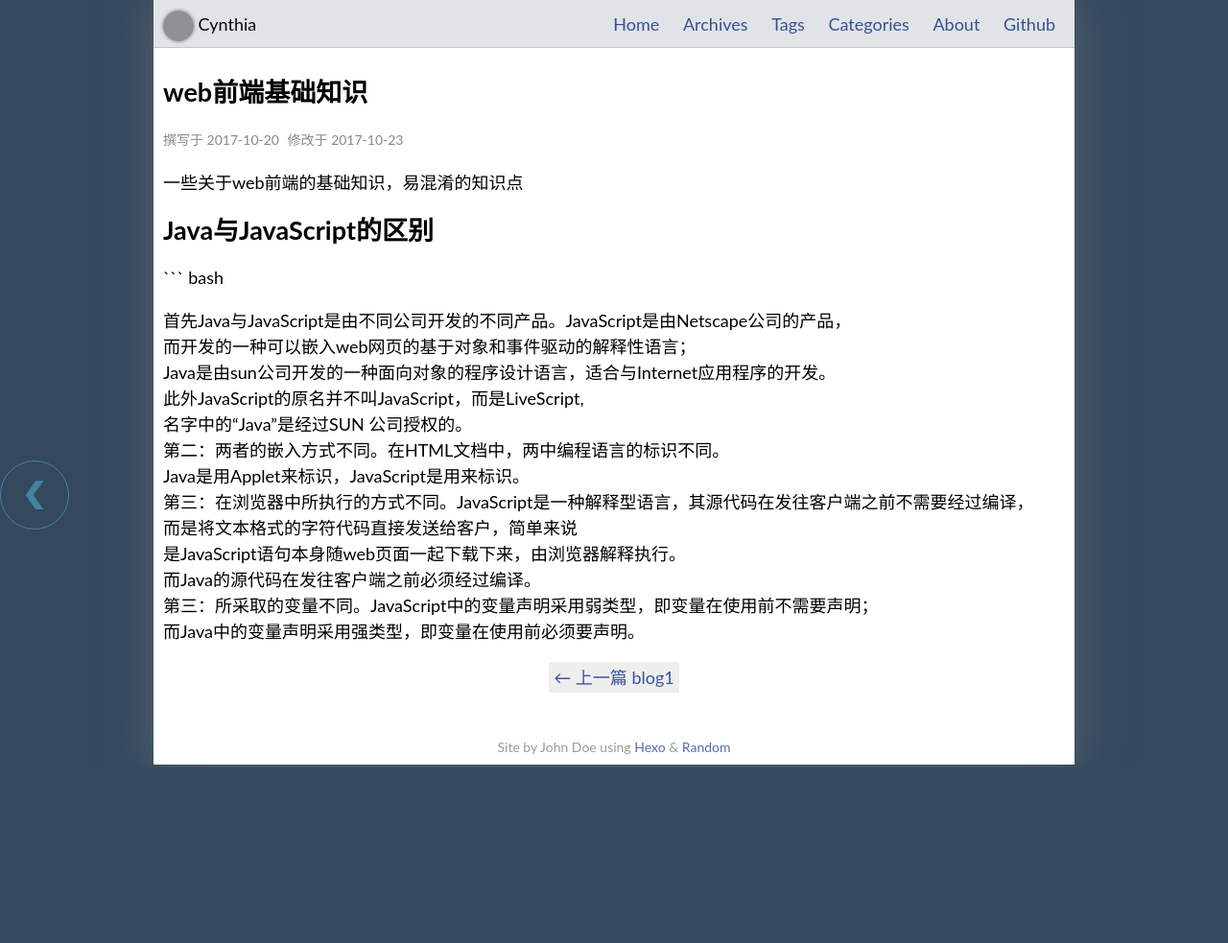
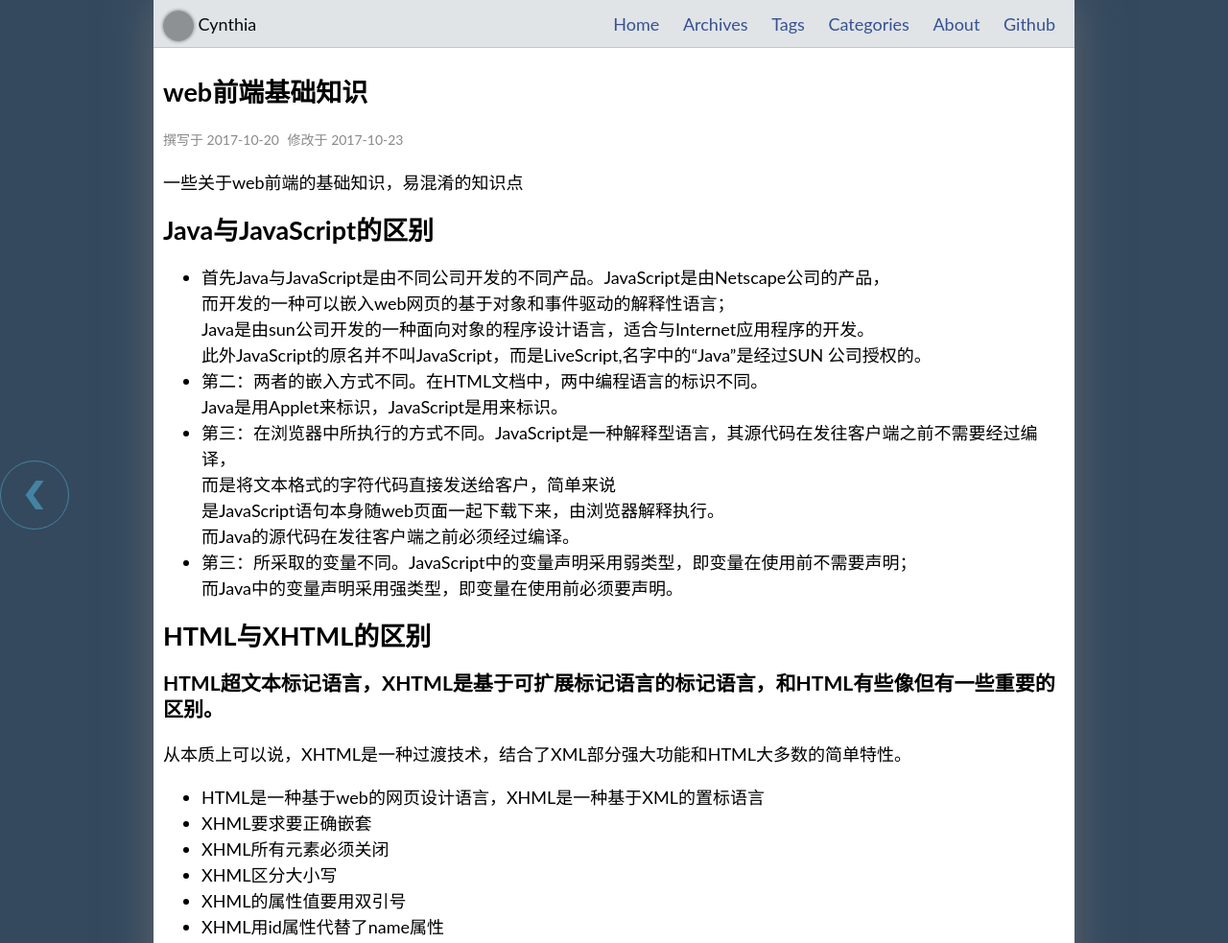
Before and after one commit to Cynthiaman/Cynthiaman.github.io, a plain HTML site: page 2017/10/20/hello-world/index.html in a window 1280 px wide. Shown: the top 983 px of the page at 96% size. Before the commit the page ends 800 px from the top, so only its background shows below. Drawn offline with Linux system fonts and the light colour scheme; grey boxes are pictures that could not be loaded.

Commit message:
Site updated: 2017-10-23 23:17:31

````diff
--- a/2017/10/20/hello-world/index.html
+++ b/2017/10/20/hello-world/index.html
@@ -17,8 +17,8 @@
 
 
     <meta name="description" content="一些关于web前端的基础知识，易混淆的知识点
-Java与JavaScript的区别``` bash
-首先Java与JavaScript是由不同公司开发的不同产品。JavaScript是由Netscape公司的产品，而开发的一种可以嵌入web网页的基于对象和事件驱动的解释性语言；Java是由sun公司开发的一种面向对象的程序设计语言，适合与Internet应用程序的开发。此外JavaScrip...">
+Java与JavaScript的区别
+首先Java与JavaScript是由不同公司开发的不同产品。JavaScript是由Netscape公司的产品，而开发的一种可以嵌入web网页的基于对象和事件驱动的解释性语言；Java是由sun公司开发的一种面向对象的程序设计语言，适合与Internet应用程序的开发。此外JavaScript的原名并不叫J...">
 
   <title>web前端基础知识 [ Cynthia ]</title>
 
@@ -131,8 +131,21 @@ Java与JavaScript的区别``` bash
     </p>
 
     <p>一些关于web前端的基础知识，易混淆的知识点</p>
-<h2 id="Java与JavaScript的区别"><a href="#Java与JavaScript的区别" class="headerlink" title="Java与JavaScript的区别"></a>Java与JavaScript的区别</h2><p>``` bash</p>
-<p>首先Java与JavaScript是由不同公司开发的不同产品。JavaScript是由Netscape公司的产品，<br>而开发的一种可以嵌入web网页的基于对象和事件驱动的解释性语言；<br>Java是由sun公司开发的一种面向对象的程序设计语言，适合与Internet应用程序的开发。<br>此外JavaScript的原名并不叫JavaScript，而是LiveScript,<br>名字中的“Java”是经过SUN 公司授权的。<br>第二：两者的嵌入方式不同。在HTML文档中，两中编程语言的标识不同。<br>Java是用Applet来标识，JavaScript是用<script></script>来标识。<br>第三：在浏览器中所执行的方式不同。JavaScript是一种解释型语言，其源代码在发往客户端之前不需要经过编译，<br>而是将文本格式的字符代码直接发送给客户，简单来说<br>是JavaScript语句本身随web页面一起下载下来，由浏览器解释执行。<br>而Java的源代码在发往客户端之前必须经过编译。<br>第三：所采取的变量不同。JavaScript中的变量声明采用弱类型，即变量在使用前不需要声明；<br>而Java中的变量声明采用强类型，即变量在使用前必须要声明。</p>
+<h2 id="Java与JavaScript的区别"><a href="#Java与JavaScript的区别" class="headerlink" title="Java与JavaScript的区别"></a>Java与JavaScript的区别</h2><ul>
+<li>首先Java与JavaScript是由不同公司开发的不同产品。JavaScript是由Netscape公司的产品，<br>而开发的一种可以嵌入web网页的基于对象和事件驱动的解释性语言；<br>Java是由sun公司开发的一种面向对象的程序设计语言，适合与Internet应用程序的开发。<br>此外JavaScript的原名并不叫JavaScript，而是LiveScript,名字中的“Java”是经过SUN 公司授权的。</li>
+<li>第二：两者的嵌入方式不同。在HTML文档中，两中编程语言的标识不同。<br>Java是用Applet来标识，JavaScript是用<script></script>来标识。</li>
+<li>第三：在浏览器中所执行的方式不同。JavaScript是一种解释型语言，其源代码在发往客户端之前不需要经过编译，<br>而是将文本格式的字符代码直接发送给客户，简单来说<br>是JavaScript语句本身随web页面一起下载下来，由浏览器解释执行。<br>而Java的源代码在发往客户端之前必须经过编译。</li>
+<li>第三：所采取的变量不同。JavaScript中的变量声明采用弱类型，即变量在使用前不需要声明；<br>而Java中的变量声明采用强类型，即变量在使用前必须要声明。</li>
+</ul>
+<h2 id="HTML与XHTML的区别"><a href="#HTML与XHTML的区别" class="headerlink" title="HTML与XHTML的区别"></a>HTML与XHTML的区别</h2><h3 id="HTML超文本标记语言，XHTML是基于可扩展标记语言的标记语言，和HTML有些像但有一些重要的区别。"><a href="#HTML超文本标记语言，XHTML是基于可扩展标记语言的标记语言，和HTML有些像但有一些重要的区别。" class="headerlink" title="HTML超文本标记语言，XHTML是基于可扩展标记语言的标记语言，和HTML有些像但有一些重要的区别。"></a>HTML超文本标记语言，XHTML是基于可扩展标记语言的标记语言，和HTML有些像但有一些重要的区别。</h3><p>从本质上可以说，XHTML是一种过渡技术，结合了XML部分强大功能和HTML大多数的简单特性。</p>
+<ul>
+<li>HTML是一种基于web的网页设计语言，XHML是一种基于XML的置标语言</li>
+<li>XHML要求要正确嵌套</li>
+<li>XHML所有元素必须关闭</li>
+<li>XHML区分大小写</li>
+<li>XHML的属性值要用双引号</li>
+<li>XHML用id属性代替了name属性</li>
+</ul>
 
   </article>
   <div class="random-toc-area">
@@ -140,7 +153,7 @@ Java与JavaScript的区别``` bash
   <button class="btn-hide-toc btn-hide-toc-hide" onclick="TOCToggle()">隐藏目录</button>
   <div class="random-toc">
     <h2>目录</h2>
-    <ol class="toc"><li class="toc-item toc-level-2"><a class="toc-link" href="#Java与JavaScript的区别"><span class="toc-text">Java与JavaScript的区别</span></a></li></ol>
+    <ol class="toc"><li class="toc-item toc-level-2"><a class="toc-link" href="#Java与JavaScript的区别"><span class="toc-text">Java与JavaScript的区别</span></a></li><li class="toc-item toc-level-2"><a class="toc-link" href="#HTML与XHTML的区别"><span class="toc-text">HTML与XHTML的区别</span></a><ol class="toc-child"><li class="toc-item toc-level-3"><a class="toc-link" href="#HTML超文本标记语言，XHTML是基于可扩展标记语言的标记语言，和HTML有些像但有一些重要的区别。"><span class="toc-text">HTML超文本标记语言，XHTML是基于可扩展标记语言的标记语言，和HTML有些像但有一些重要的区别。</span></a></li></ol></li></ol>
   </div>
 </div>
 
````
